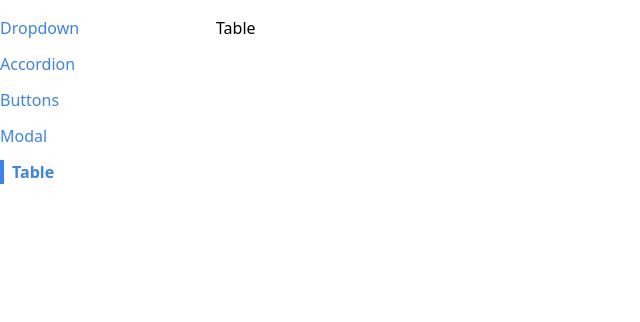
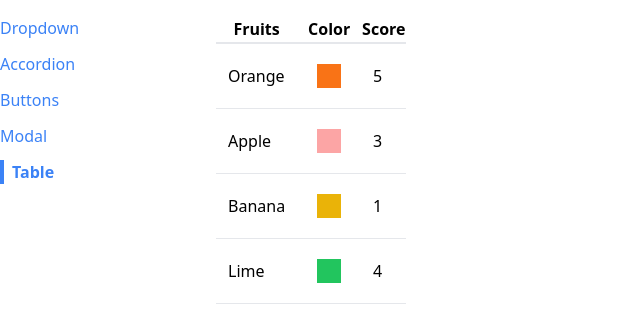
Before and after one commit to justanindieguy/react-course, a React (Create React App) app in the folder comps/: page /table in a window 1280 px wide. Shown: the top 322 px of the page, without its empty margins (0-640 px from the left). Built offline with nearby package versions, Linux system fonts and the light colour scheme.

Commit message:
create hard-coded table for fruits

```diff
--- a/comps/src/components/Table.tsx
+++ b/comps/src/components/Table.tsx
@@ -1,5 +1,34 @@
-const Table: React.FC = () => {
-  return <div>Table</div>;
+import { FruitModel } from '../models/FruitModel';
+
+interface TableProps {
+  data: FruitModel[];
+}
+
+export const Table: React.FC<TableProps> = ({ data }) => {
+  const renderedRows = data.map((fruit) => {
+    return (
+      <tr className="border-b" key={fruit.name}>
+        <td className="p-3">{fruit.name}</td>
+        <td className="p-3">
+          <div className={`p-3 m-2 ${fruit.color}`}></div>
+        </td>
+        <td className="p-3">{fruit.score}</td>
+      </tr>
+    );
+  });
+
+  return (
+    <table className="table-auto border-spacing-2">
+      <thead>
+        <tr className="border-b-2">
+          <th>Fruits</th>
+          <th>Color</th>
+          <th>Score</th>
+        </tr>
+      </thead>
+      <tbody>{renderedRows}</tbody>
+    </table>
+  );
 };
 
 export default Table;
--- a/comps/src/pages/TablePage.tsx
+++ b/comps/src/pages/TablePage.tsx
@@ -1,9 +1,17 @@
 import Table from '../components/Table';
+import { FruitModel } from '../models/FruitModel';
 
 const TablePage: React.FC = () => {
+  const data: FruitModel[] = [
+    { name: 'Orange', color: 'bg-orange-500', score: 5 },
+    { name: 'Apple', color: 'bg-red-300', score: 3 },
+    { name: 'Banana', color: 'bg-yellow-500', score: 1 },
+    { name: 'Lime', color: 'bg-green-500', score: 4 },
+  ];
+
   return (
     <div>
-      <Table />
+      <Table data={data} />
     </div>
   );
 };
```
